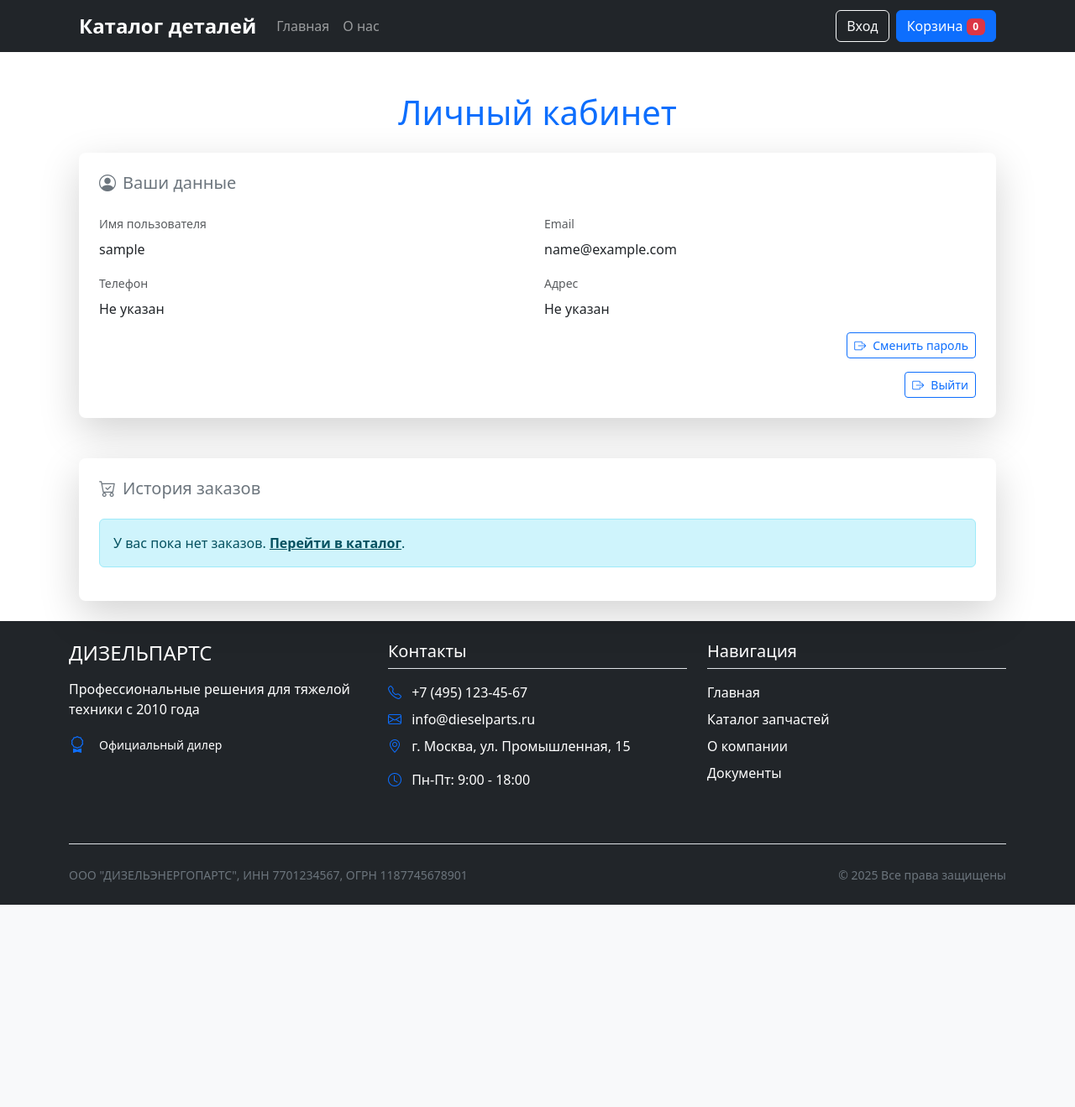
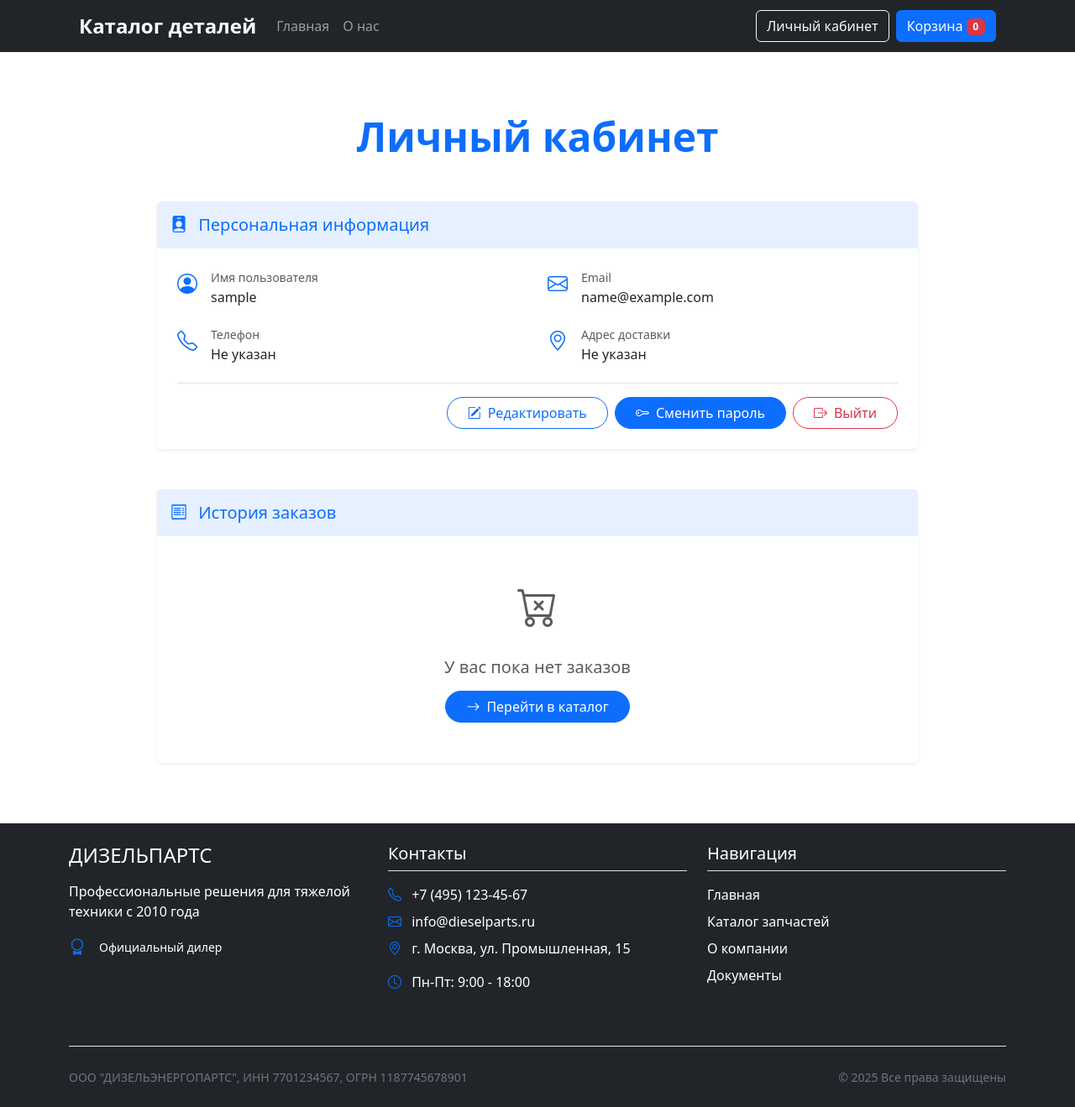
Before and after one commit to DyshaGusew/DiselParts, a Django app: page /accounts/profile/ in a window 1280 px wide. Shown: the whole page at 84% size. Before the commit the page ends 1078 px from the top, so only its background shows below. Run offline with Django 5.2, Linux system fonts and the light colour scheme; the visitor is signed in with stand-in values (Sample User, id 1); parts of the project's set-up code (start-up, migrations or seed data) failed here and were passed over.

Commit message:
Изменение пользователя

```diff
--- a/accounts/templates/accounts/profile.html
+++ b/accounts/templates/accounts/profile.html
@@ -2,90 +2,144 @@
 {% load static %}
 {% block title %}Личный кабинет{% endblock %}
 {% block content %}
-    <div class="container mt-5">
-        <h1 class="mb-4 text-center text-primary">Личный кабинет</h1>
-        <div class="card mb-5 shadow-lg border-0 rounded-3">
+    <div class="container py-5">
+        <div class="row justify-content-center">
+            <div class="col-lg-10">
+                <!-- Заголовок с анимацией -->
+                <h1 class="mb-5 text-center display-5 fw-bold text-primary position-relative">Личный кабинет</h1>
+                <!-- Карточка профиля -->
+                <div class="card mb-5 border-0 shadow-sm overflow-hidden">
+                    <div class="card-header bg-primary bg-opacity-10 py-3 border-0">
+                        <h5 class="mb-0">
+                            <i class="bi bi-person-badge-fill me-2 text-primary"></i>
+                            <span class="text-primary">Персональная информация</span>
+                        </h5>
+                    </div>
                     <div class="card-body p-4">
-                <h5 class="text-secondary mb-4">
-                    <i class="bi bi-person-circle me-2"></i>Ваши данные
-                </h5>
-                <div class="row g-3">
+                        <div class="row g-4">
                             <div class="col-md-6">
-                        <div class="form-control-static">
-                            <label class="form-label text-muted small">Имя пользователя</label>
-                            <p class="mb-0">{{ user.username }}</p>
+                                <div class="d-flex align-items-start">
+                                    <div class="me-3 text-primary">
+                                        <i class="bi bi-person-circle fs-4"></i>
+                                    </div>
+                                    <div>
+                                        <p class="text-muted small mb-1">Имя пользователя</p>
+                                        <h6 class="mb-0">{{ user.username }}</h6>
+                                    </div>
                                 </div>
                             </div>
                             <div class="col-md-6">
-                        <div class="form-control-static">
-                            <label class="form-label text-muted small">Email</label>
-                            <p class="mb-0">{{ user.email|default:"Не указан" }}</p>
+                                <div class="d-flex align-items-start">
+                                    <div class="me-3 text-primary">
+                                        <i class="bi bi-envelope fs-4"></i>
+                                    </div>
+                                    <div>
+                                        <p class="text-muted small mb-1">Email</p>
+                                        <h6 class="mb-0">{{ user.email|default:"Не указан" }}</h6>
+                                    </div>
                                 </div>
                             </div>
                             <div class="col-md-6">
-                        <div class="form-control-static">
-                            <label class="form-label text-muted small">Телефон</label>
-                            <p class="mb-0">{{ user.userprofile.phone|default:"Не указан" }}</p>
+                                <div class="d-flex align-items-start">
+                                    <div class="me-3 text-primary">
+                                        <i class="bi bi-telephone fs-4"></i>
+                                    </div>
+                                    <div>
+                                        <p class="text-muted small mb-1">Телефон</p>
+                                        <h6 class="mb-0">{{ user.phone|default:"Не указан" }}</h6>
+                                    </div>
                                 </div>
                             </div>
                             <div class="col-md-6">
-                        <div class="form-control-static">
-                            <label class="form-label text-muted small">Адрес</label>
-                            <p class="mb-0">{{ user.userprofile.address|default:"Не указан" }}</p>
+                                <div class="d-flex align-items-start">
+                                    <div class="me-3 text-primary">
+                                        <i class="bi bi-geo-alt fs-4"></i>
+                                    </div>
+                                    <div>
+                                        <p class="text-muted small mb-1">Адрес доставки</p>
+                                        <h6 class="mb-0">{{ user.delivery_address|default:"Не указан" }}</h6>
                                     </div>
                                 </div>
-                    <div class="col-12 text-end mt-3">
+                            </div>
+                        </div>
+                        <div class="d-flex justify-content-end gap-2 mt-4 pt-3 border-top">
+                            <a href="{% url 'accounts:edit_profile' %}"
+                               class="btn btn-outline-primary rounded-pill px-4">
+                                <i class="bi bi-pencil-square me-2"></i>Редактировать
+                            </a>
                             <form method="post" action="{% url 'accounts:password_change' %}">
                                 {% csrf_token %}
-                            <button class="btn btn-outline-primary btn-sm">
-                                <i class="bi bi-box-arrow-right me-2"></i>Сменить пароль
+                                <button type="submit" class="btn btn-primary rounded-pill px-4">
+                                    <i class="bi bi-key me-2"></i>Сменить пароль
                                 </button>
                             </form>
-                    </div>
-                    <div class="col-12 text-end mt-3">
                             <form method="post" action="{% url 'accounts:logout' %}">
                                 {% csrf_token %}
-                            <button class="btn btn-outline-primary btn-sm">
+                                <button type="submit" class="btn btn-outline-danger rounded-pill px-4">
                                     <i class="bi bi-box-arrow-right me-2"></i>Выйти
                                 </button>
                             </form>
                         </div>
                     </div>
                 </div>
+                <!-- Карточка заказов -->
+                <div class="card border-0 shadow-sm">
+                    <div class="card-header bg-primary bg-opacity-10 py-3 border-0">
+                        <h5 class="mb-0">
+                            <i class="bi bi-receipt me-2 text-primary"></i>
+                            <span class="text-primary">История заказов</span>
+                        </h5>
                     </div>
-        <div class="card shadow-lg border-0 rounded-3">
-            <div class="card-body p-4">
-                <h5 class="text-secondary mb-4">
-                    <i class="bi bi-cart-check me-2"></i>История заказов
-                </h5>
+                    <div class="card-body p-0">
                         {% if orders %}
-                    <ul class="list-group list-group-flush">
+                            <div class="table-responsive">
+                                <table class="table table-hover mb-0">
+                                    <thead class="table-light">
+                                        <tr>
+                                            <th class="ps-4">№ заказа</th>
+                                            <th>Дата</th>
+                                            <th>Сумма</th>
+                                            <th>Статус</th>
+                                            <th class="text-end pe-4">Действия</th>
+                                        </tr>
+                                    </thead>
+                                    <tbody>
                                         {% for order in orders %}
-                            <li class="list-group-item d-flex justify-content-between align-items-center">
-                                <div>
-                                    <strong>Заказ #{{ order.id }}</strong>
-                                    <br>
-                                    <small class="text-muted">
-                                        {{ order.order_date|date:"d.m.Y" }} | {{ order.total }} руб. |
-                                        <span class="badge {% if order.status == 'Pending' %}bg-warning {% elif order.status == 'Completed' %}bg-success {% else %}bg-secondary{% endif %}">
+                                            <tr>
+                                                <td class="ps-4 fw-bold">#{{ order.id }}</td>
+                                                <td>{{ order.order_date|date:"d.m.Y" }}</td>
+                                                <td>{{ order.total }} руб.</td>
+                                                <td>
+                                                    <span class="badge rounded-pill py-2 px-3 {% if order.status == 'Pending' %}bg-warning text-dark {% elif order.status == 'Completed' %}bg-success {% elif order.status == 'Cancelled' %}bg-danger {% else %}bg-secondary{% endif %}">
                                                         {{ order.status }}
                                                     </span>
-                                    </small>
+                                                </td>
+                                                <td class="text-end pe-4">
+                                                    <a href="{% url 'catalog:order-detail' order.id %}"
+                                                       class="btn btn-sm btn-outline-primary rounded-pill px-3">
+                                                        <i class="bi bi-eye me-1"></i> Подробнее
+                                                    </a>
+                                                </td>
+                                            </tr>
+                                        {% endfor %}
+                                    </tbody>
+                                </table>
                             </div>
-                                <a href="{% url 'catalog:order-detail' order.id %}"
-                                   class="btn btn-outline-primary btn-sm">
-                                    <i class="bi bi-eye"></i> Подробнее
+                        {% else %}
+                            <div class="text-center py-5">
+                                <div class="mb-4">
+                                    <i class="bi bi-cart-x text-muted" style="font-size: 3rem;"></i>
+                                </div>
+                                <h5 class="text-muted mb-3">У вас пока нет заказов</h5>
+                                <a href="{% url 'catalog:product-list' %}"
+                                   class="btn btn-primary rounded-pill px-4">
+                                    <i class="bi bi-arrow-right me-2"></i>Перейти в каталог
                                 </a>
-                            </li>
-                        {% endfor %}
-                    </ul>
-                {% else %}
-                    <div class="alert alert-info">
-                        У вас пока нет заказов.
-                        <a href="{% url 'catalog:product-list' %}" class="alert-link">Перейти в каталог</a>.
                             </div>
                         {% endif %}
                     </div>
                 </div>
             </div>
+        </div>
+    </div>
 {% endblock %}
--- a/accounts/templates/registration/login.html
+++ b/accounts/templates/registration/login.html
@@ -58,10 +58,6 @@
                         Нет аккаунта?
                         <a href="{% url 'accounts:register' %}" class="text-primary">Зарегистрироваться</a>
                     </p>
-                    <p class="text-muted small">
-                        Забыли пароль?
-                        <a href="" class="text-primary">Сбросить пароль</a>
-                    </p>
                 </div>
             </div>
         </div>
--- a/accounts/urls.py
+++ b/accounts/urls.py
@@ -26,5 +26,6 @@ urlpatterns = [
         ),
         name='password_change_done',
     ),
+    path('edit-profile/', views.edit_profile, name='edit_profile'),
     path('', include("django.contrib.auth.urls")),
 ]
--- a/accounts/views.py
+++ b/accounts/views.py
@@ -4,7 +4,7 @@ from django.core.mail import send_mail
 from django.urls import reverse, reverse_lazy
 from django.views.generic import FormView
 
-from accounts.forms import RegisterForm
+from accounts.forms import RegisterForm, CustomUserChangeForm
 from accounts.models import Buyer, EmailToken
 from config import settings
 from django.utils.http import urlsafe_base64_encode
@@ -14,7 +14,6 @@ from django.contrib.auth import login
 from .utils import generate_password
 from django.utils.http import urlsafe_base64_decode
 from django.utils.encoding import force_bytes
-from django.contrib.auth.views import PasswordChangeDoneView
 from django.contrib import messages
 import logging
 
@@ -112,3 +111,16 @@ def register_confirm(request, uidb64, token):
         request, ("Ваш аккаунт активирован! Используйте пароль из письма для входа.")
     )
     return redirect('accounts:profile')
+
+
+@login_required
+def edit_profile(request):
+    if request.method == 'POST':
+        form = CustomUserChangeForm(request.POST, instance=request.user)
+        if form.is_valid():
+            form.save()
+            return redirect('accounts:profile')
+    else:
+        form = CustomUserChangeForm(instance=request.user)
+
+    return render(request, 'accounts/edit_profile.html', {'form': form})
--- a/config/templates/includes/header.html
+++ b/config/templates/includes/header.html
@@ -22,8 +22,12 @@
             </li>
           </ul>
           <div class="d-flex">
-            <a href="{% url 'accounts:profile' %}"
-               class="btn btn-outline-light me-2">Вход</a>
+            {% if request.user.is_authenticated %}
+              <a href="{% url 'accounts:profile' %}"
+                 class="btn btn-outline-light me-2">Личный кабинет</a>
+            {% else %}
+              <a href="{% url 'accounts:login' %}" class="btn btn-outline-light me-2">Войти</a>
+            {% endif %}
             <a href="#" class="btn btn-primary">Корзина <span class="badge bg-danger">0</span></a>
           </div>
         </div>
```
Also changed, not shown: accounts/forms.py (+7 -1 lines), accounts/models/Buyer.py (+8 -1 lines), accounts/templates/accounts/edit_profile.html (added, +77 -0 lines), accounts/templates/accounts/password_change_form.html (+42 -39 lines), accounts/migrations/0005_alter_buyer_phone.py (added). Lines whose indentation alone changed are shown as unchanged.
